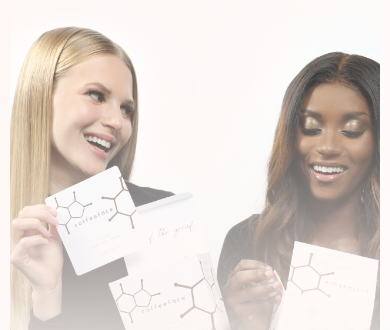
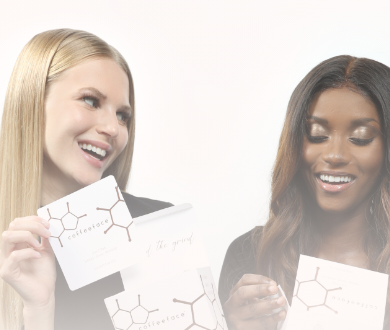
Before and after one commit to anastasiia-skrypal/Coffeeface, a website: page index.html in a window 390 px wide. Shown: the part 136-466 px from the top of the page. Drawn offline with nearby package versions, Linux system fonts and the light colour scheme; files whose address does not match are found by name.

Commit message:
all done

```diff
--- a/scss/components/_banner.scss
+++ b/scss/components/_banner.scss
@@ -1,17 +1,17 @@
 .banner {
-	overflow-x: hidden;
-	@include site_width;
 
 	&_inner {
 		flex-direction: column;
 		align-items: flex-end;
 		background: url(../images/banner.png) left bottom no-repeat;
-		background-size: auto 97%;
+		background-size: auto 110%;
 		position: relative;
+		width: 100%;
 
 		@include respond-to(mobile) {
 			background-size: auto 67%;
 			background-position: 30% 0%;
+
 		}
 
 		&::after {
--- a/scss/components/_blog.scss
+++ b/scss/components/_blog.scss
@@ -27,6 +27,8 @@
 
 			@include respond-to(mobile) {
 				height: 250%;
+				width: 110%;
+				left: -5%;
 			}
 		}
 
--- a/scss/components/_description.scss
+++ b/scss/components/_description.scss
@@ -6,11 +6,13 @@
 		text-align: center;
 		position: relative;
 		width: 100%;
-		// overflow-x: hidden;
 
 		@include site_width;
 		@include respond-to(tablet) {
 			padding: 6% 5% 15%;
+		}
+		@include respond-to(mobile) {
+			width: 100%;
 		}
 	}
 
@@ -79,7 +81,7 @@
 			height: 120%;
 		}
 		@include respond-to(mobile) {
-			top: -85px;
+			top: -50px;
 			right: 50%;
 			transform: translate(50%, 0);
 			width: 100%;
--- a/scss/components/_header.scss
+++ b/scss/components/_header.scss
@@ -32,7 +32,7 @@
 
 		@include site_width;
 		@include respond-to(mobile) {
-			margin: 0 0;
+			padding: 0 0;
 		}
 	}
 
--- a/scss/components/_rating.scss
+++ b/scss/components/_rating.scss
@@ -23,7 +23,7 @@
 	@include respond-to(mobile) {
 		font-size: 30px;
 		width: 30px;
-		line-height: 25px;
+		line-height: 30px;
 		margin-left: 5px;
 	}
 }
```
Also changed, not shown: css/styles.css.
